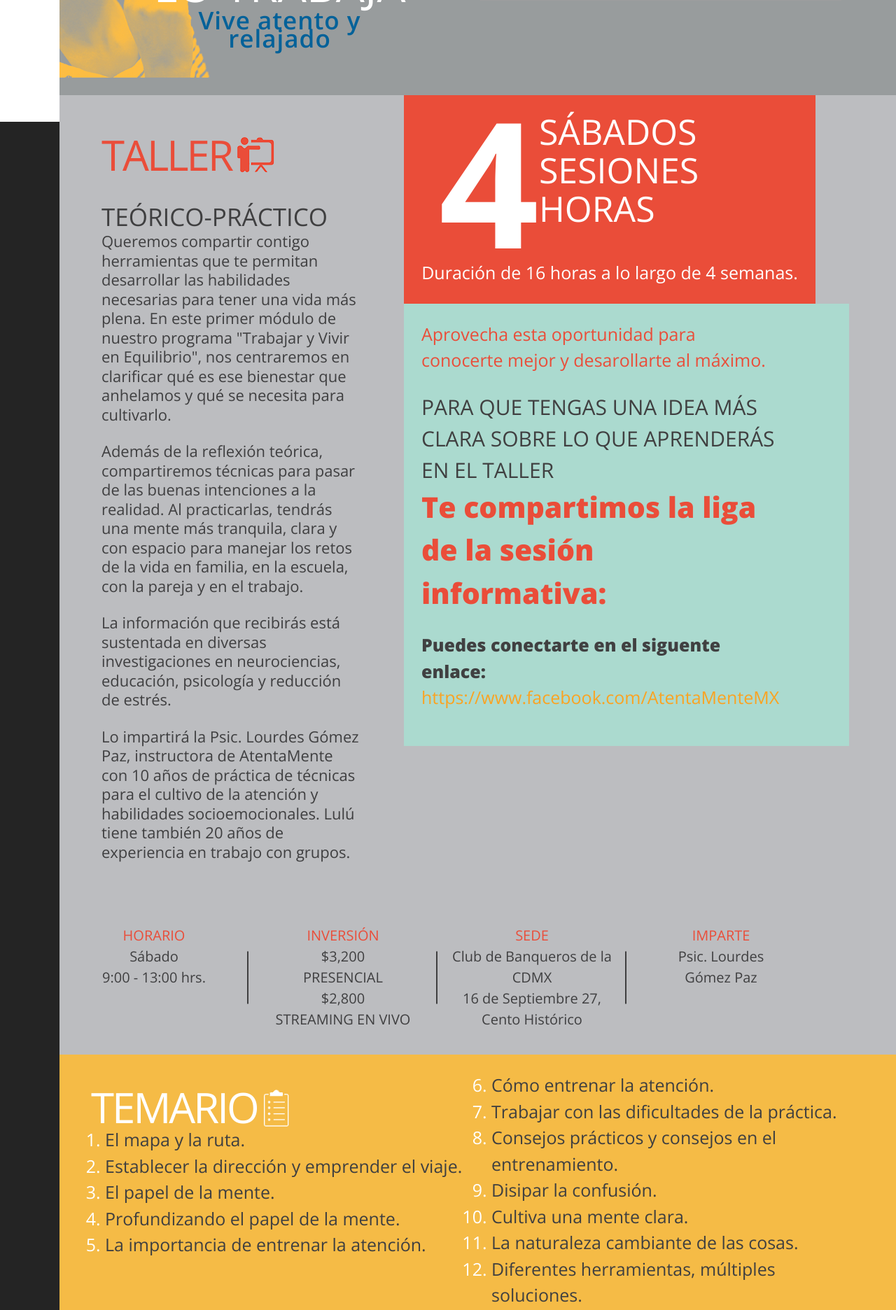
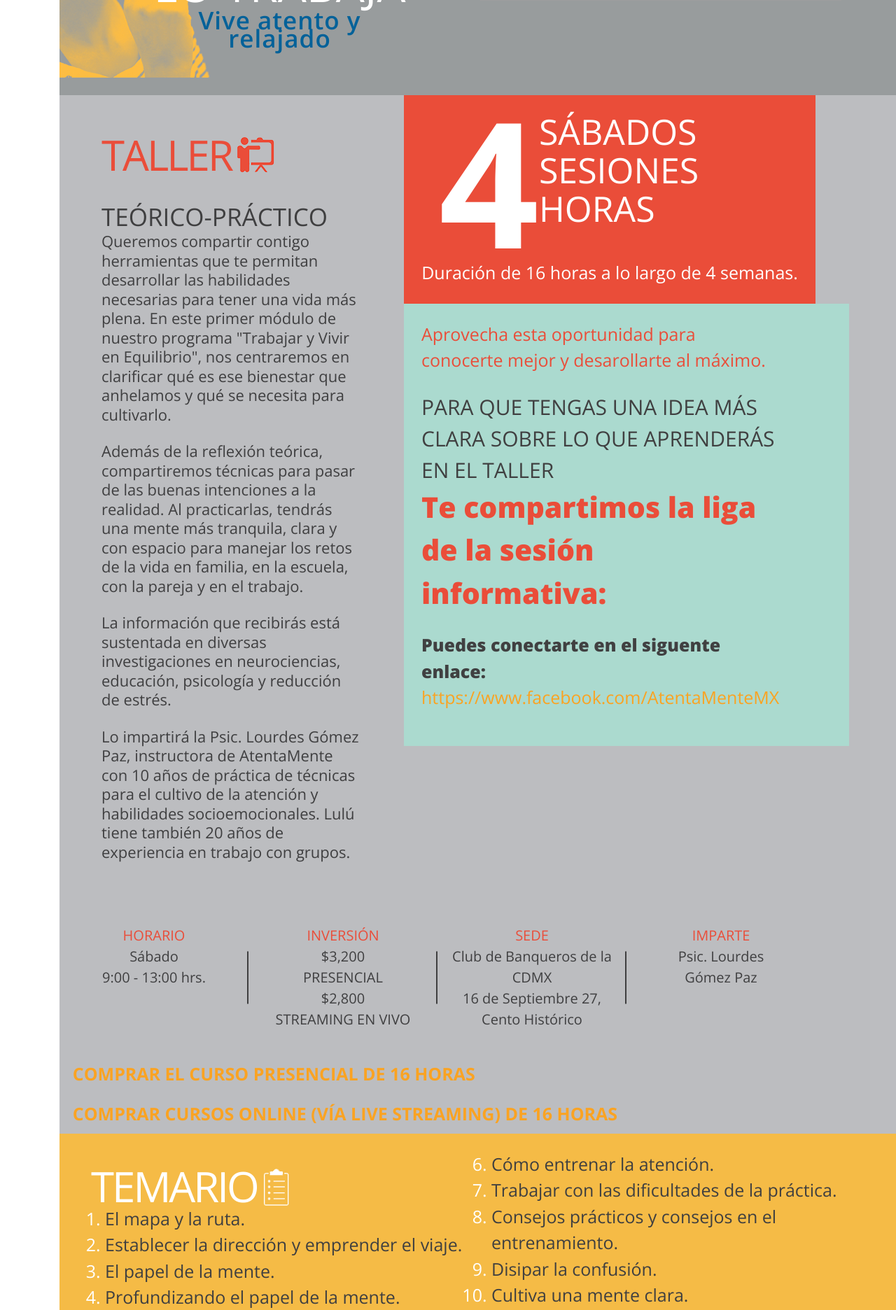
Before and after one commit to Lymon-consulting/atentamente-shop, a PHP site: page /details-landing.php in a window 1280 px wide. Shown: the part 659-2531 px from the top of the page at 70% size. Run offline with PHP 8.4, Linux system fonts and the light colour scheme; a stand-in replaces the project's code that opens the database connection; some libraries are stand-ins or nearby versions; grey boxes are pictures that could not be loaded.

Commit message:
Botones de compra.
Agregamos botones de compra para el curso presencial y el online.
Agregamos clase "clearFix" en div  <div class="container mx-auto"> para bajar el footer.

```diff
--- a/details-landing.php
+++ b/details-landing.php
@@ -221,6 +221,15 @@ if(isset($_SESSION["products"])){
                         <p>Psic. Lourdes<br/> Gómez Paz</p>
                     </div>
                 </div>
+                <div style="width: 100%; height: auto; padding: 25px 0; background: #BCBDC0" class="clearFix">
+                    <div class="item-box">
+                        <input name="product_code" value="TP101" type="hidden">
+                        <a class="btn" href="https://atentamente.iliux.com/shop/view_cart.php?item=TP101">COMPRAR EL CURSO PRESENCIAL DE 16 HORAS</a>
+                    </div>
+                    <div class="item-box">
+                        <input name="product_code" value="TP102" type="hidden">
+                        <a class="btn" href="https://atentamente.iliux.com/shop/view_cart.php?item=TP102">COMPRAR CURSOS ONLINE (VÍA LIVE STREAMING) DE 16 HORAS</a>
+                    </div>
                     <div class="left temario">
                         <div class="halfPage left">
                             <div class="left linea">
```
Lines whose indentation alone changed are shown as unchanged.
